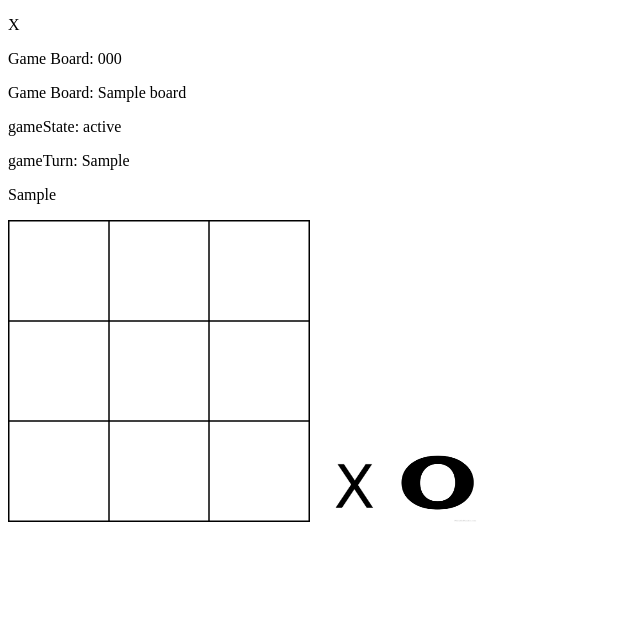
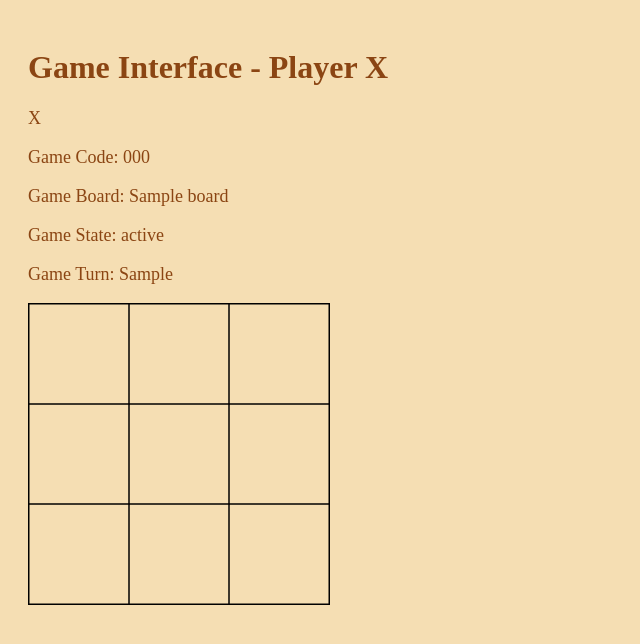
Before and after one commit to sad-sys/TicTacToe2, a Django app: template game/templates/game/xPlayer.html in a window 1280 px wide. Shown: the top 644 px of the page, without its empty margins (0-640 px from the left). Run offline with Django 3.2, Linux system fonts and the light colour scheme; the template is opened without the code that fills it: most values are stand-ins (such as "Sample title", 1, 10 or a date in 2020).

Commit message:
Added styling so it looks more like a libary

```diff
--- a/game/templates/game/xPlayer.html
+++ b/game/templates/game/xPlayer.html
@@ -5,24 +5,41 @@
     <meta http-equiv="Content-Type" content="text/html; charset=UTF-8">
     <meta name="viewport" content="width=device-width, initial-scale=1.0">
     <title>Player X</title>
+    <style>
+        body {
+            background-color: #f5deb3; /* wheat color for the bookish background */
+            color: #8b4513; /* dark brown text color */
+            font-family: 'Times New Roman', serif; /* Font that mimics classic book print */
+            padding: 20px; /* Padding around the content for aesthetics */
+        }
+        canvas {
+            border: 1px solid #000000;
+        }
+        img {
+            margin: 10px;
+        }
+        p {
+            font-size: 18px; /* Slightly larger font for readability */
+        }
+        #xImage, #oImage, #wholeBoard
+        {
+        display: none;
+        }
+    </style>
 </head>
-<style>
-    canvas
-    {
-    border: 1px solid #000000;
-    }
-</style>
 <body>
-    <p id = "gameID">X</p>
-    <p id="gameCode">Game Board: {{gameCode}}</p>
+    <h1>Game Interface - Player X</h1>
+    <p id="gameID">X</p>
+    <p id="gameCode">Game Code: {{gameCode}}</p>
     <p id="gameBoard">Game Board: {{board}}</p>
-    <p id="gameState">gameState: {{gameState}}</p>
-    <p id = "gameTurn">gameTurn:  {{gameTurn}}</p>
-    <p id="wholeBoard">{{gameBoard}}</p>
+    <p id="gameState">Game State: {{gameState}}</p>
+    <p id="gameTurn">Game Turn: {{gameTurn}}</p>
+    <p id="wholeBoard">Complete Game Board: {{gameBoard}}</p>
 
     <canvas id="squareCanvas" width="300" height="300"></canvas>
-    <img  id = "xImage" src="{% static '/game/x.png' %}" width="80" height="80">
-    <img  id = "oImage" src="{% static '/game/nought.jpg' %}" width="80" height="80">
+    <img id="xImage" src="{% static '/game/x.png' %}" width="60" height="60">
+    <img id="oImage" src="{% static '/game/nought.jpg' %}" width="60" height="60">
+</body>
 <script>
 function convertDictToArray(dict)
 {
@@ -163,7 +180,7 @@ document.addEventListener('DOMContentLoaded', function ()
             }
         })
         .catch(error => console.error('Error fetching the game board:', error));
-    }, 2000);
+    }, 500);
 
 });
     </script>
```
Also changed, not shown: game/templates/game/O.html (+32 -8 lines), game/templates/game/X.html (+29 -7 lines), db.sqlite3.
